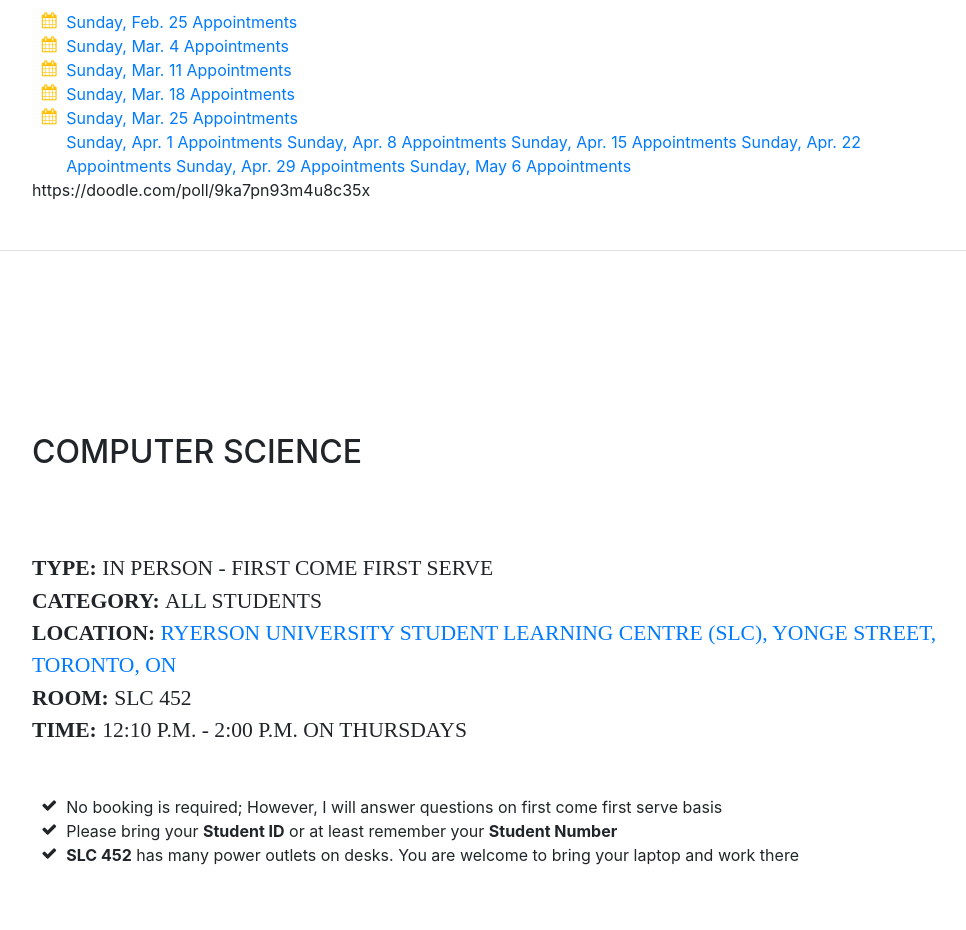
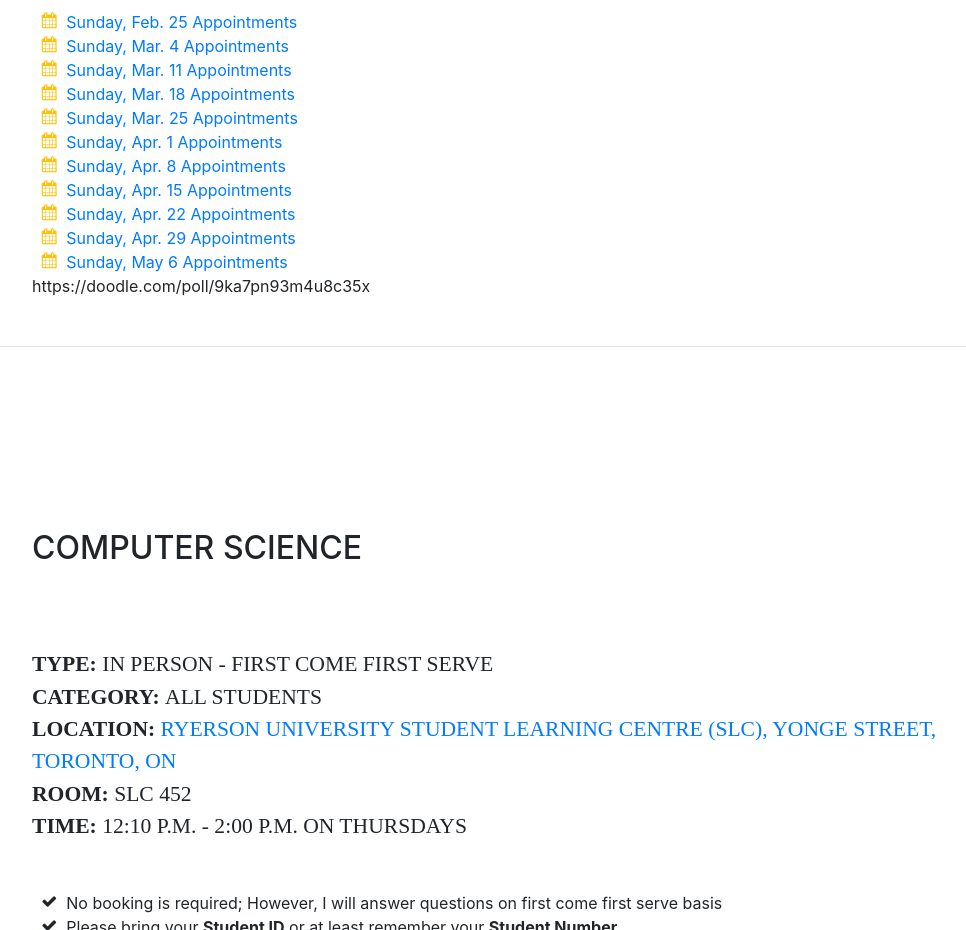
Before and after one commit to tofighi/tofighi.github.io, a website with bundled scripts: page booking/index.html in a window 1280 px wide. Shown: the part 1400-2330 px from the top of the page, without its empty margins (288-1254 px from the left). Built offline with nearby package versions, Linux system fonts and the light colour scheme; a web font is replaced by a local one.

Commit message:
minor fix

```diff
--- a/booking/index.html
+++ b/booking/index.html
@@ -141,16 +141,22 @@
               <li>
               <i class="fa-li fa fa-calendar text-warning"></i>
               <a href="https://doodle.com/poll/4tcuy8yqwg962ye2">Sunday, Mar. 25 Appointments</a></li>
+              <li>
               <i class="fa-li fa fa-calendar text-warning"></i>
               <a href="https://doodle.com/poll/ew6ktgv85fizgme8">Sunday, Apr. 1 Appointments</a></li>
+              <li>
               <i class="fa-li fa fa-calendar text-warning"></i>
               <a href="https://doodle.com/poll/aae9hg2232vqi63n">Sunday, Apr. 8 Appointments</a></li>
+              <li>
               <i class="fa-li fa fa-calendar text-warning"></i>
               <a href="https://doodle.com/poll/y33uxu49u5haxbze">Sunday, Apr. 15 Appointments</a></li>
+              <li>
               <i class="fa-li fa fa-calendar text-warning"></i>
               <a href="https://doodle.com/poll/72esgva46k4qv2h8">Sunday, Apr. 22 Appointments</a></li>
+              <li>
               <i class="fa-li fa fa-calendar text-warning"></i>
               <a href="https://doodle.com/poll/zk9p3hby2ctdbbhq">Sunday, Apr. 29 Appointments</a></li>
+              <li>
               <i class="fa-li fa fa-calendar text-warning"></i>
               <a href="https://doodle.com/poll/9ka7pn93m4u8c35x">Sunday, May 6 Appointments</a></li>
 
```
